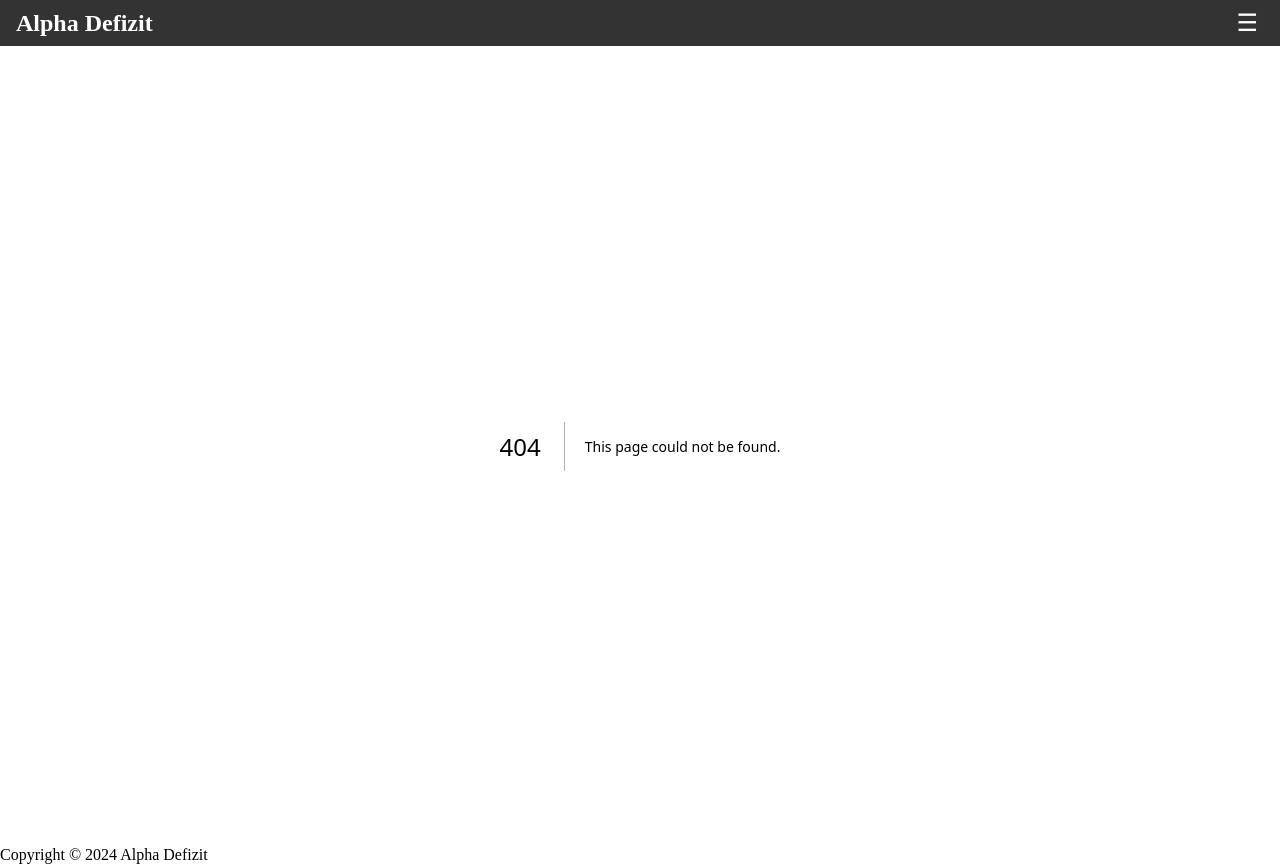
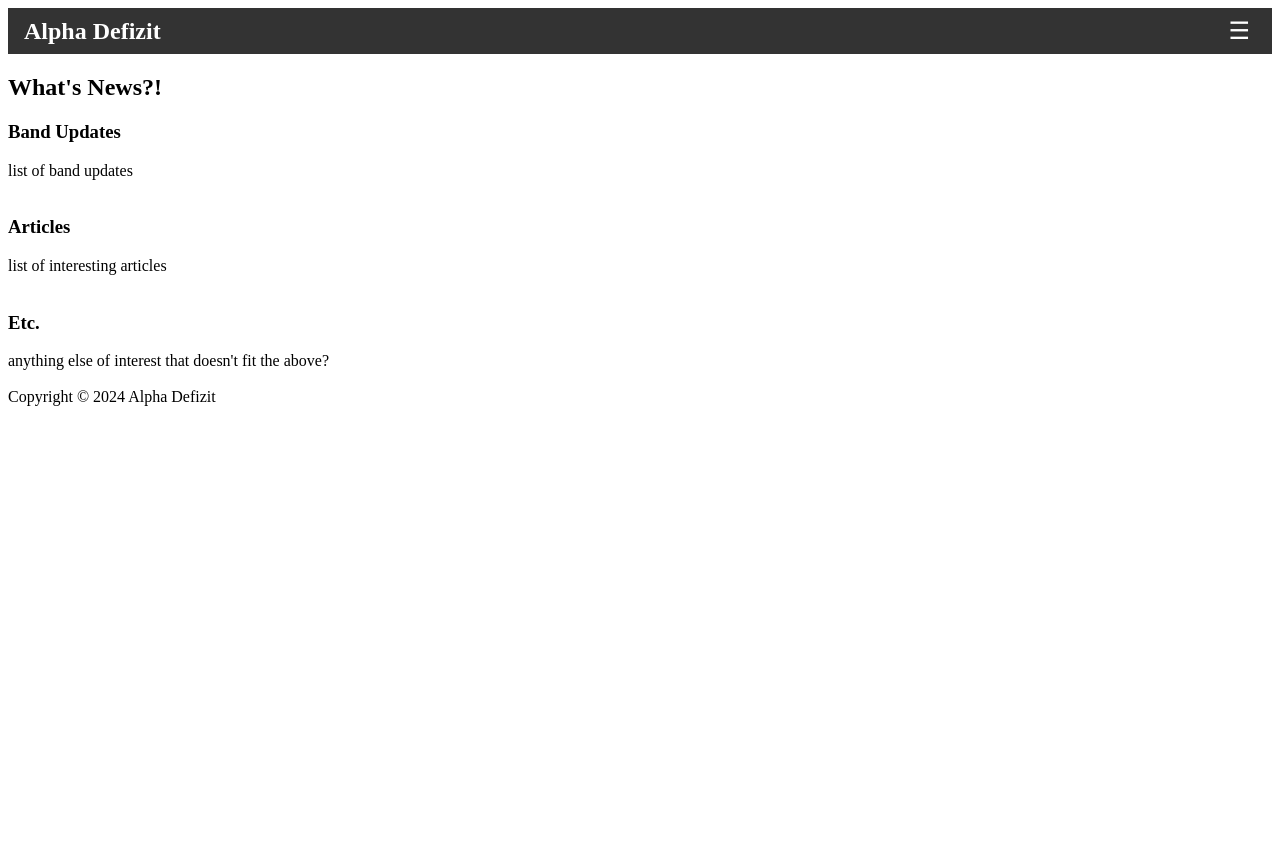
Before and after one commit to Draikth/alpha_deficit, a Next.js app: page /news in a window 1280 px wide. Before the commit this address had no page. After the commit the page ends 800 px from the top, so only its background shows below. Built offline with nearby package versions, Linux system fonts and the light colour scheme.

Commit message:
Add news page and link to it in navbar

```diff
--- a/app/nav-menu/navbar.tsx
+++ b/app/nav-menu/navbar.tsx
@@ -26,6 +26,9 @@ export default function Navbar() {
           <Link href="/" className="nav-link">
             Home
           </Link>
+          <Link href="/news" className="nav-link">
+            News
+          </Link>
           <Link href="/bio" className="nav-link">
             Bio
           </Link>
--- /dev/null
+++ b/app/news/page.js
@@ -0,0 +1,23 @@
+export const metadata = {
+  title: 'News',
+  description: 'Alpha Defizit Band Page',
+};
+
+export default function NewsPage() {
+  return (
+    <div>
+      <h2>What's News?!</h2>
+      <div>
+        <h3>Band Updates</h3>
+        <section>list of band updates</section>
+        <br />
+        <h3>Articles</h3>
+        <section>list of interesting articles</section>
+        <br />
+        <h3>Etc.</h3>
+        <section>anything else of interest that doesn't fit the above?</section>
+        <br />
+      </div>
+    </div>
+  );
+}
```
